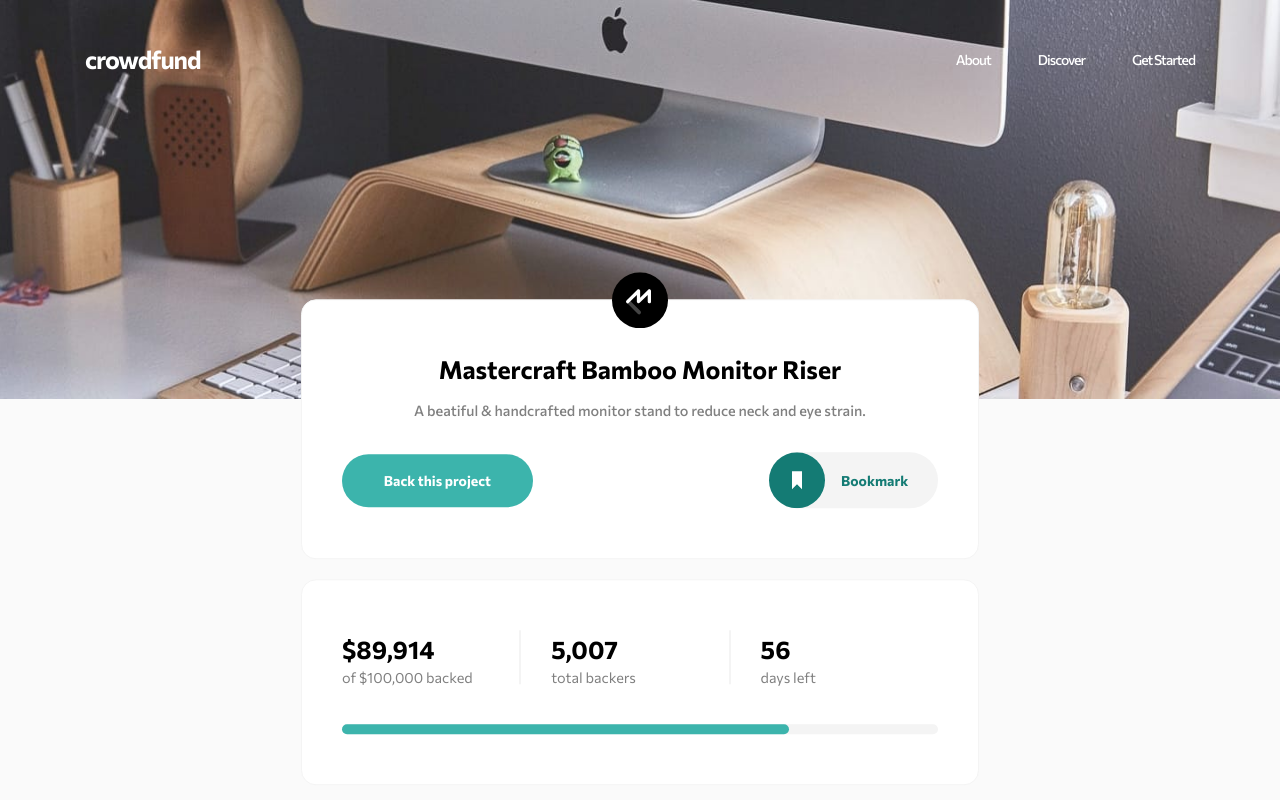
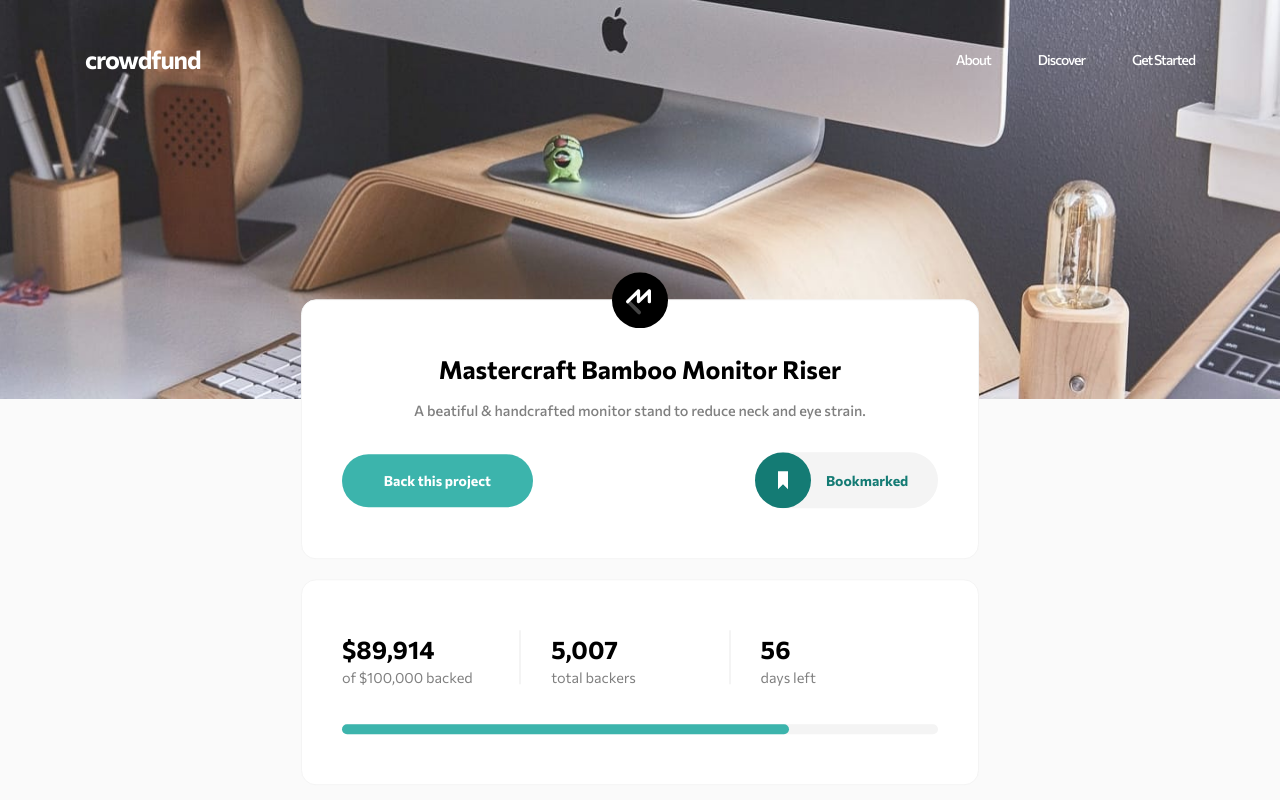
Before and after one commit to okcomputer93/crowdfunding-product-page, a React app: page / in a window 1280 px wide. Shown: the top 800 px of the page. Built offline with nearby package versions, Linux system fonts and the light colour scheme.

Commit message:
improve bookmarker style and modify text on bookmarked

```diff
--- a/src/components/Bookmarker.js
+++ b/src/components/Bookmarker.js
@@ -3,7 +3,7 @@ import styled from 'styled-components';
 import bookmarkIcon from './../assets/images/icon-bookmark.svg';
 
 const StyledBookmark = styled.button`
-  width: 17rem;
+  /* width: 18rem; */
   padding-right: 3rem;
   background-color: var(--medium-gray);
   color: var(--dark-gray);
@@ -26,6 +26,7 @@ const StyledBookmark = styled.button`
 
   .bookmark__text {
     transition: all 0.5s ease-in;
+    padding-left: 1.5rem;
     color: ${({ bookmarked }) => (bookmarked ? 'var(--dark-cyan)' : '')};
   }
 
@@ -47,6 +48,10 @@ const Bookmarker = ({ isBookmarked }) => {
     setBookmarked(!bookmarked);
   };
 
+  const buttonText = () => {
+    return bookmarked ? 'Bookmarked' : 'Bookmark';
+  };
+
   return (
     <StyledBookmark bookmarked={bookmarked} onClick={toggleBookmark}>
       <svg className="bookmark__icon" width="56" height="56" xmlns="http://www.w3.org/2000/svg">
@@ -55,7 +60,7 @@ const Bookmarker = ({ isBookmarked }) => {
           <path className="bookmark__symbol" fill="currentColor" d="M23 19v18l5-5.058L33 37V19z" />
         </g>
       </svg>
-      <span className="bookmark__text">Bookmark</span>
+      <span className="bookmark__text">{buttonText()}</span>
     </StyledBookmark>
   );
 };
```
